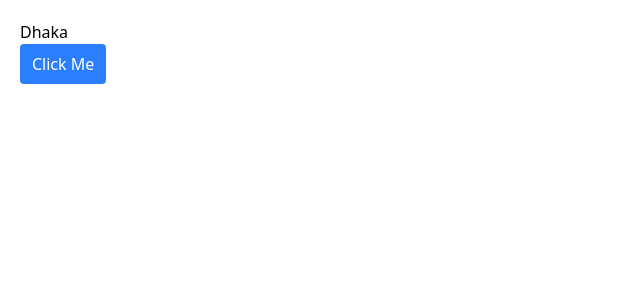
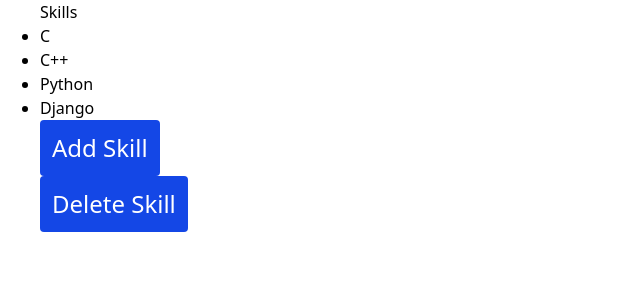
Before and after one commit to arjunmazumder/PhiMart-client, a React (Vite) app: page / in a window 1280 px wide. Shown: the top 300 px of the page, without its empty margins (0-640 px from the left). Built offline with nearby package versions, Linux system fonts and the light colour scheme.

Commit message:
m29.3 elements of an array delete and filler done

```diff
--- a/src/App.jsx
+++ b/src/App.jsx
@@ -1,22 +1,12 @@
-
-// import './App.css'
-
 import './App.css'
-// import FirstComponent from'./components/FirstComponent';
-// import List from './components/List';
-import Person from './components/Person';
-
+import Skills from './components/Skills';
 
 function App() {
 
 
   return (
     <>
-    {/* <FirstComponent></FirstComponent>
-    <List></List> */}
-
-    <Person></Person>
-
+    <Skills></Skills>
     </>
   );
 };
--- /dev/null
+++ b/src/components/Skills.jsx
@@ -0,0 +1,43 @@
+import { useState } from "react";
+
+const Skills = () => {
+
+    const [skills, setSkills] = useState(
+        ['C', 'C++', 'Python', 'Django']
+    )
+
+    const addSkill=()=>(
+
+        setSkills(
+            [...skills, 'Reac.js']
+        )
+
+    )
+
+    const deleteSkill=()=>{
+        setSkills(
+            skills.filter((item) => item != 'C++')
+        )
+
+    }
+
+
+    return (
+        <div className="ml-10">
+            <h1>Skills</h1>
+            <ul className="list-disc">
+                {
+                    skills.map((skill) => (
+                    <li key={skill}>{skill}</li>
+                   ))
+
+                }
+
+            </ul>
+            <button onClick={addSkill} className="px-3 py-3 text-2xl text-white rounded-sm bg-blue-700">Add Skill</button><br/>
+            <button onClick={deleteSkill} className="px-3 py-3 text-2xl text-white rounded-sm bg-blue-700">Delete Skill</button>
+        </div>
+    );
+};
+
+export default Skills;
```
